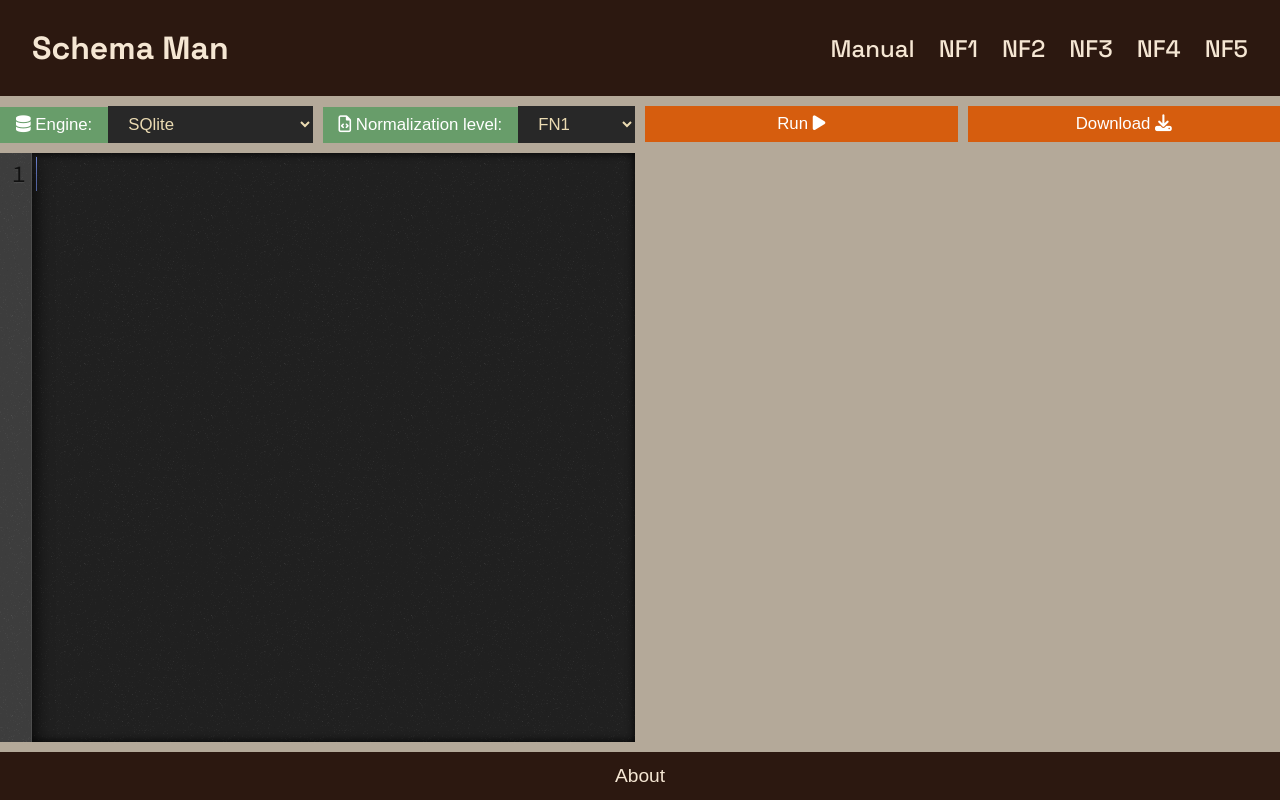
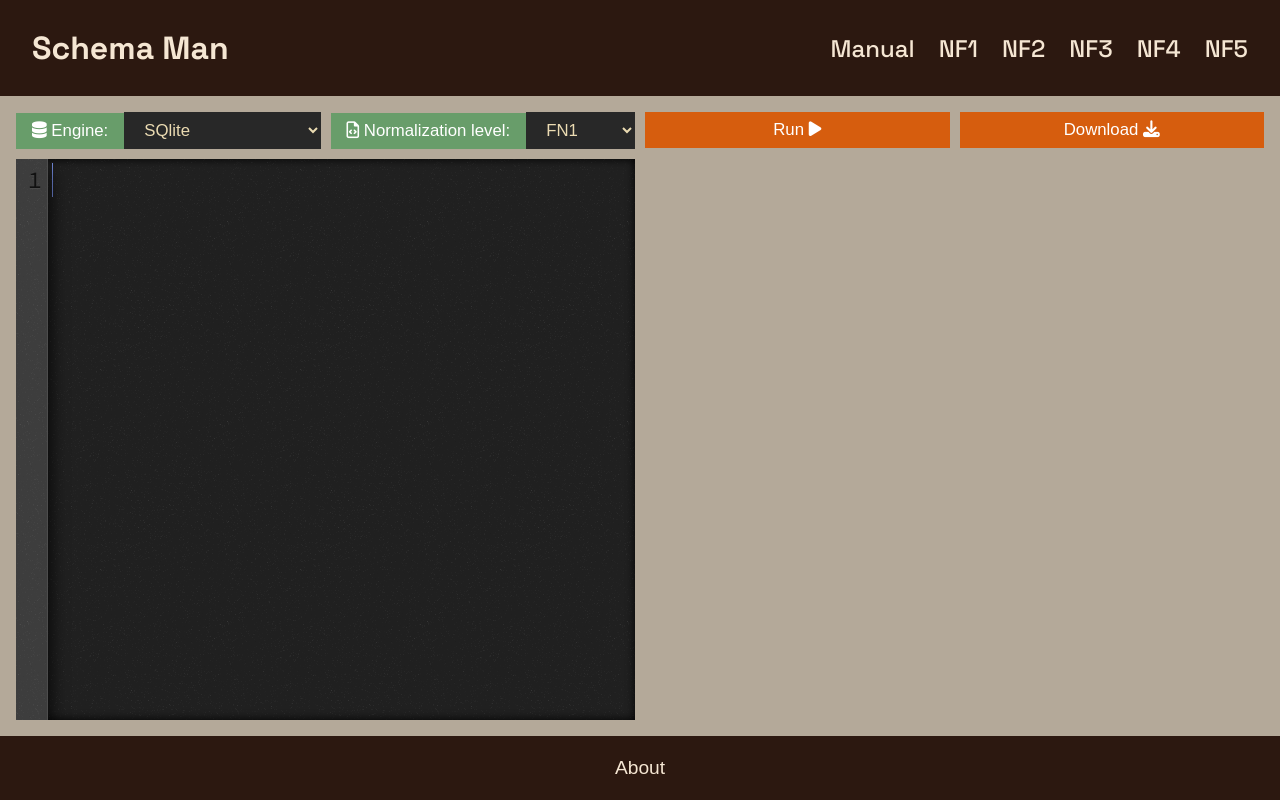
Before and after one commit to Qwerty3341/SchemaMan, a Flask app: page / in a window 1280 px wide. Run offline with Flask 3, Linux system fonts and the light colour scheme; some web fonts are replaced.

Commit message:
Added main tag for the block content

```diff
--- a/schema_man/static/css/normalizator.css
+++ b/schema_man/static/css/normalizator.css
@@ -13,8 +13,7 @@
 	display: grid;
 	grid-template-columns: repeat(2, 1fr);
 	gap: 10px;
-	flex: 1;
-	min-height: 0;
+	height: 100%;
 }
 
 .selector-container {
@@ -80,6 +79,11 @@
 	min-height: 0;
 }
 
+.report-page {
+	flex: 1;
+	min-height: 0;
+}
+
 .CodeMirror {
 	height: 100%;
 	font-family: var(--text-editor-font);
--- a/schema_man/static/css/style.css
+++ b/schema_man/static/css/style.css
@@ -11,8 +11,7 @@
 	--accent-color: wheat;
 	--card-bg: #E8D5C0;
 	/* footer conf */
-	--footer-height: 3rem;
-	--margin-hf: 10px;
+	--footer-height: 4rem;
 }
 
 /* html and body config */
@@ -33,7 +32,6 @@ header {
 	justify-content: space-between;
 	align-items: center;
 	padding: 0 2rem;
-	margin-bottom: var(--margin-hf);
 	font-family: var(--header-font);
 }
 
@@ -66,6 +64,13 @@ body {
 	color: var(--body-font-color);
 }
 
+/* main config */
+
+main.content {
+	flex: 1;
+	padding: 1rem;
+}
+
 /* footer config */
 
 footer {
@@ -73,7 +78,6 @@ footer {
 	height: var(--footer-height);
 	margin-top: auto;
 	color: var(--header-font-color);
-	margin-top: var(--margin-hf);
 	display: flex;
 	justify-content: center;
 	align-items: center;
--- a/schema_man/templates/base.html
+++ b/schema_man/templates/base.html
@@ -27,9 +27,9 @@
 		</nav>
 	</header>
 
-	{% block content %}
-
-	{% endblock %}
+	<main class="content">
+		{% block content %}{% endblock %}
+	</main>
 
 	{% block scripts %}
 	{% endblock %}
```
